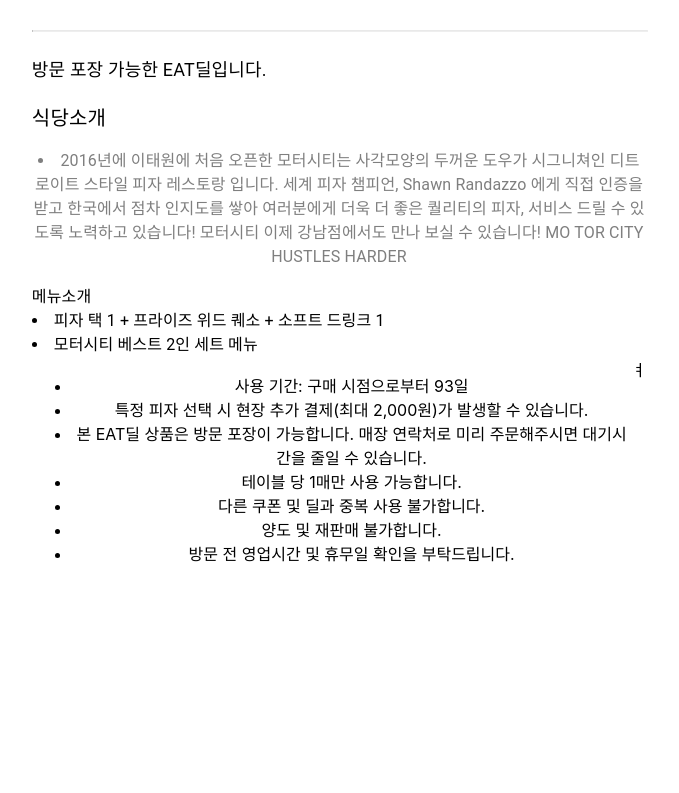
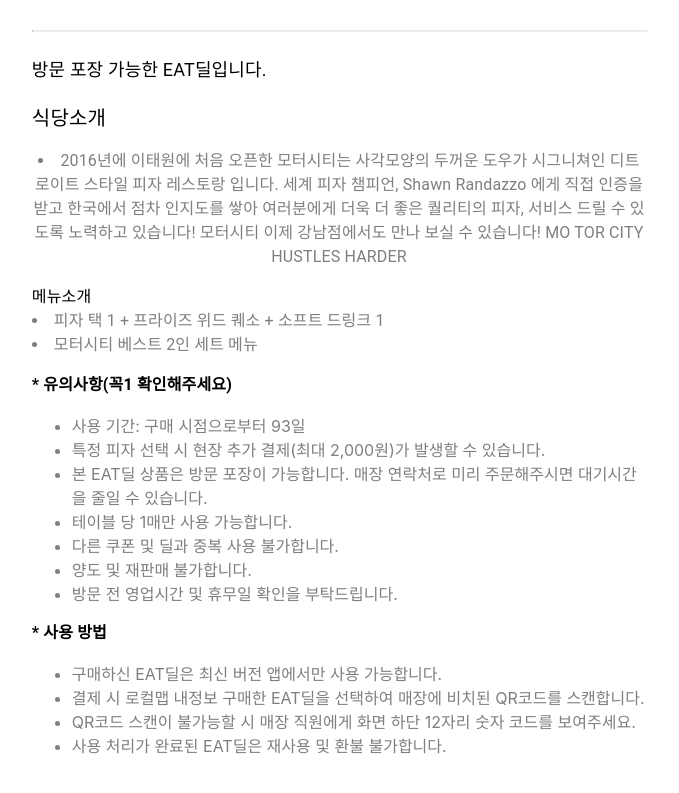
Before and after one commit to localmap/front, a React (Create React App) app: page /event_detail in a window 1280 px wide. Shown: the part 861-1654 px from the top of the page, without its empty margins (301-980 px from the left). Before the commit the page ends 1592 px from the top, so only its background shows below. Built offline with nearby package versions, Linux system fonts and the light colour scheme.

Commit message:
이벤트 상세페이지 완료

```diff
--- a/src/App.css
+++ b/src/App.css
@@ -201,4 +201,8 @@
   width: 100%;
   text-align: center;
 }
+
+.list-items{
+  text-align: left;
+}
 /*event_detail end */
--- a/src/pages/board/event_detail.tsx
+++ b/src/pages/board/event_detail.tsx
@@ -50,18 +50,18 @@
                             <Box sx={{display:'flex' , justifyContent:'left', alignItems:'left'}}>
                                 <Typography sx={{fontWeight:40}}>메뉴소개</Typography>
                             </Box>
-                            <Box sx={{display:'flex' , justifyContent:'left' , alignItems:'left'}}>
+                            <Box sx={{color:"#7F7F7F", display:'flex' , justifyContent:'left' , alignItems:'left'}}>
                                 <Typography><li>피자 택 1 + 프라이즈 위드 퀘소 + 소프트 드링크 1</li></Typography>
                             </Box>
                         </Stack>
                         <Stack direction='column'>
-                            <Box sx={{display:'flex' , justifyContent:'left' , alignItems:'left'}}>
+                            <Box sx={{color:"#7F7F7F" , display:'flex' , justifyContent:'left' , alignItems:'left'}}>
                                 <Typography><li>모터시티 베스트 2인 세트 메뉴</li></Typography>
                             </Box>
                         </Stack>
-                        <Stack direction='column'>
-                            <Box sx={{display:'flex', justifyContent:'left' , alignItems:'left'}}>
-                                <ul>
+                        <Stack direction='column' className="list-items" sx={{mt:2}}>
+                                <Typography sx={{fontWeight:'bold'}}>* 유의사항(꼭1 확인해주세요)</Typography>
+                                <ul style={{color:"#7F7F7F"}}>
                                     <li>사용 기간: 구매 시점으로부터 93일</li>
                                     <li>특정 피자 선택 시 현장 추가 결제(최대 2,000원)가 발생할 수 있습니다.</li>
                                     <li>본 EAT딜 상품은 방문 포장이 가능합니다. 매장 연락처로 미리 주문해주시면 대기시간을 줄일 수 있습니다.</li>
@@ -69,8 +69,16 @@
                                     <li>다른 쿠폰 및 딜과 중복 사용 불가합니다.</li>
                                     <li>양도 및 재판매 불가합니다.</li>
                                     <li>방문 전 영업시간 및 휴무일 확인을 부탁드립니다.</li>
-                                </ul>ㅕ
-                            </Box>
+                                </ul>
+                        </Stack>
+                        <Stack direction='column' className="list-items">
+                            <Typography sx={{fontWeight:'bold'}}> * 사용 방법</Typography>
+                            <ul style={{color:"#7F7F7F"}}>
+                                <li> 구매하신 EAT딜은 최신 버전 앱에서만 사용 가능합니다.</li>
+                                <li> 결제 시 로컬맵  내정보  구매한 EAT딜을 선택하여 매장에 비치된 QR코드를 스캔합니다.</li>
+                                <li> QR코드 스캔이 불가능할 시 매장 직원에게 화면 하단 12자리 숫자 코드를 보여주세요.</li>
+                                <li> 사용 처리가 완료된 EAT딜은 재사용 및 환불 불가합니다.</li>
+                            </ul>
                         </Stack>
                     </Stack>
                 </Stack>
```
